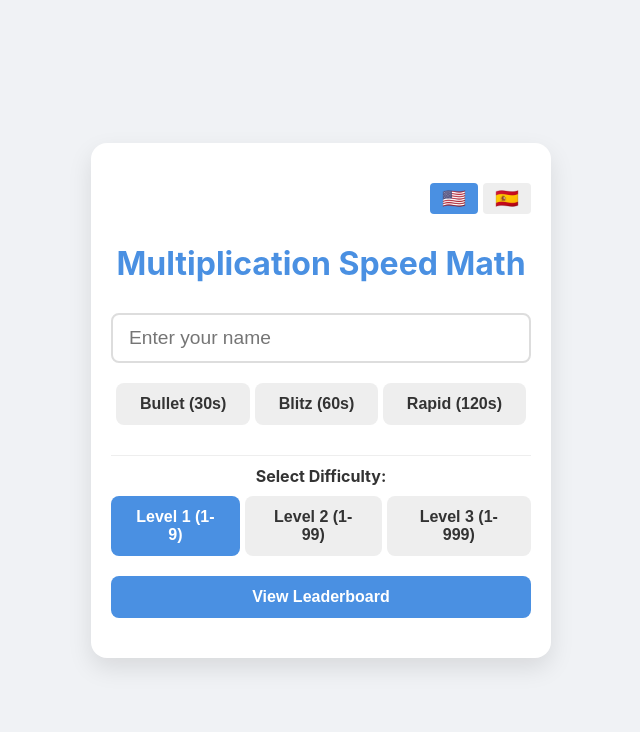
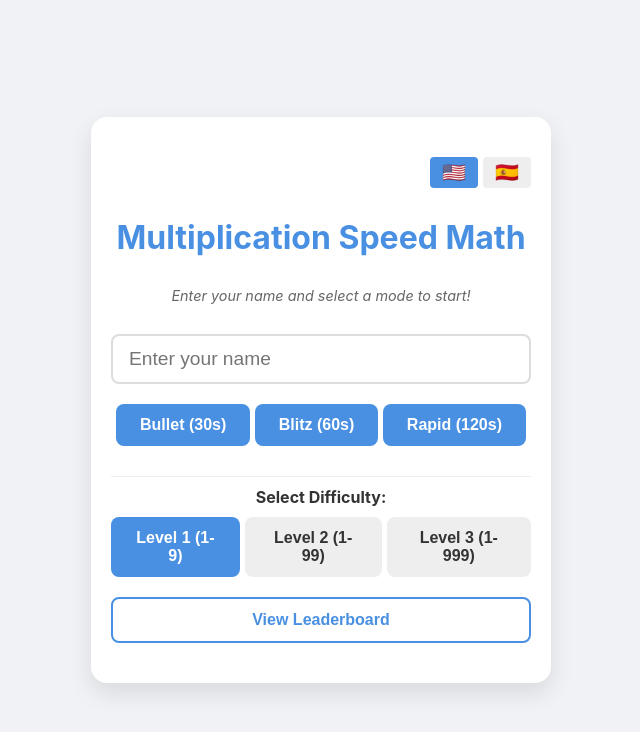
Before and after one commit to rafaelzimmermann/tablas, a plain HTML site: page index.html in a window 1280 px wide. Shown: the whole page, without its empty margins (319-959 px from the left). Drawn offline with Linux system fonts and the light colour scheme.

Commit message:
feat: improve UX on home screen with instructions and better visual hierarchy

```diff
--- a/index.html
+++ b/index.html
@@ -14,6 +14,7 @@
                 <button class="lang-btn" data-lang="es">🇪🇸</button>
             </div >
             <h1 data-i18n="title">Multiplication Speed Math</h1>
+            <p class="instruction" data-i18n="start-instruction">Enter your name and select a mode to start!</p>
             <div class="input-group">
                 <input type="text" id="username-input" data-i18n-placeholder="name-placeholder" placeholder="Enter your name" maxlength="15">
             </div >
@@ -30,7 +31,7 @@
                     <button class="level-btn" data-level="3" data-i18n-level="level3">Level 3 (1-999)</button>
                 </div >
             </div >
-            <button id="view-leaderboard-btn" data-i18n="leaderboard">View Leaderboard</button>
+            <button id="view-leaderboard-btn" class="secondary-btn" data-i18n="leaderboard">View Leaderboard</button>
         </section>
         <section id="countdown-screen" class="screen">
             <div id="countdown-display">3</div >
--- a/src/main.js
+++ b/src/main.js
@@ -23,6 +23,7 @@ const TRANSLATIONS = {
         'new-record': '🎉 New Personal Record!',
         'restart': 'Play Again',
         'leaderboard': 'View Leaderboard',
+        'start-instruction': 'Enter your name and select a mode to start!',
         'leaderboard-title': 'Leaderboard',
         'back': 'Back to Start',
         'no-scores': 'No scores yet!',
@@ -45,6 +46,7 @@ const TRANSLATIONS = {
         'new-record': '🎉 ¡Nuevo récord personal!',
         'restart': 'Jugar de nuevo',
         'leaderboard': 'Ver clasificación',
+        'start-instruction': '¡Introduce tu nombre y selecciona un modo para empezar!',
         'leaderboard-title': 'Clasificación',
         'back': 'Volver al inicio',
         'no-scores': '¡Aún no hay puntuaciones!',
--- a/style.css
+++ b/style.css
@@ -111,6 +111,24 @@ button:active {
     transform: scale(0.98);
 }
 
+.secondary-btn {
+    background-color: transparent;
+    color: var(--primary-color);
+    border: 2px solid var(--primary-color);
+}
+
+.secondary-btn:hover {
+    background-color: var(--primary-color);
+    color: white;
+}
+
+.instruction {
+    font-size: 0.9rem;
+    color: #666;
+    font-style: italic;
+    margin-bottom: 10px;
+}
+
 .language-selector {
     display: flex;
     justify-content: flex-end;
@@ -148,12 +166,22 @@ button:active {
     gap: 5px;
 }
 
-.mode-btn, .filter-btn, .level-btn {
+.mode-btn {
+    background-color: var(--primary-color);
+    color: white;
+}
+
+.mode-btn.active {
+    background-color: #357abd;
+    border: 2px solid #222;
+}
+
+.filter-btn, .level-btn {
     background-color: #eee;
     color: var(--text-color);
 }
 
-.mode-btn.active, .filter-btn.active, .level-btn.active {
+.filter-btn.active, .level-btn.active {
     background-color: var(--primary-color);
     color: white;
 }
```
